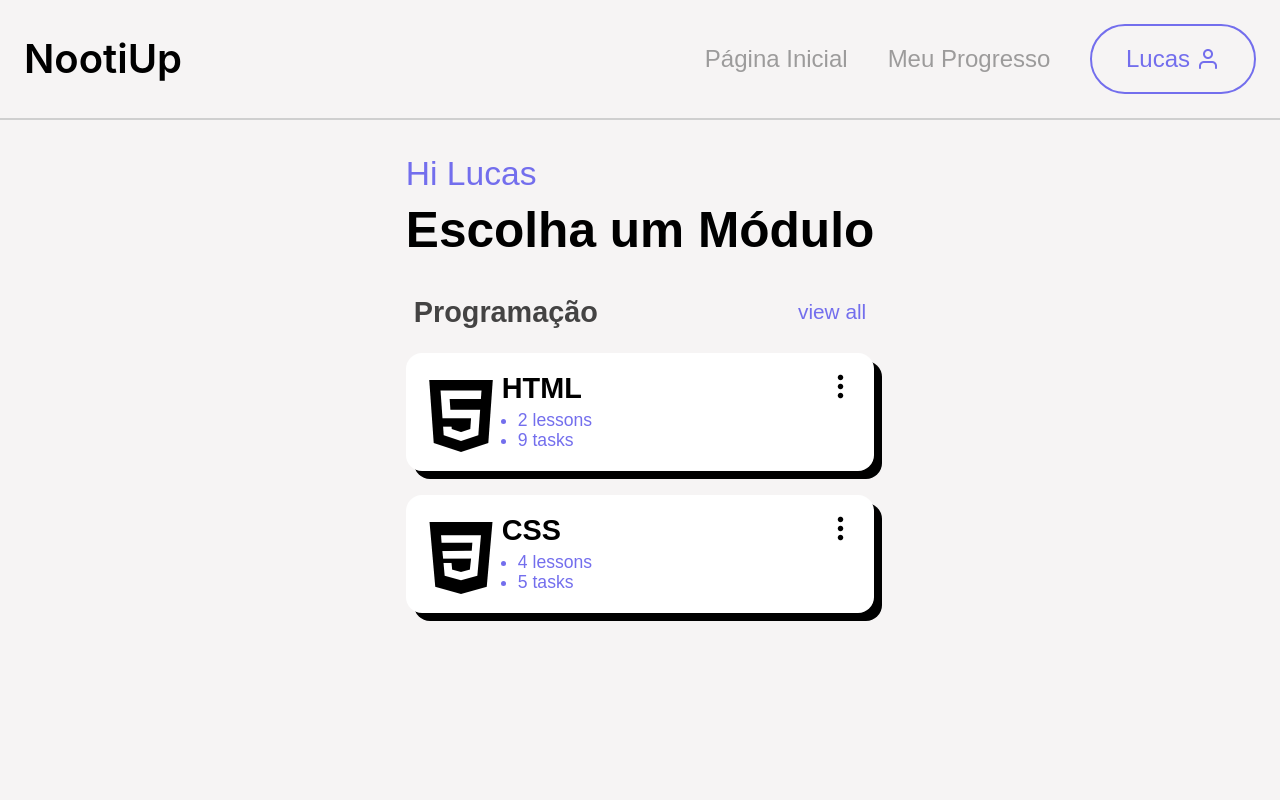
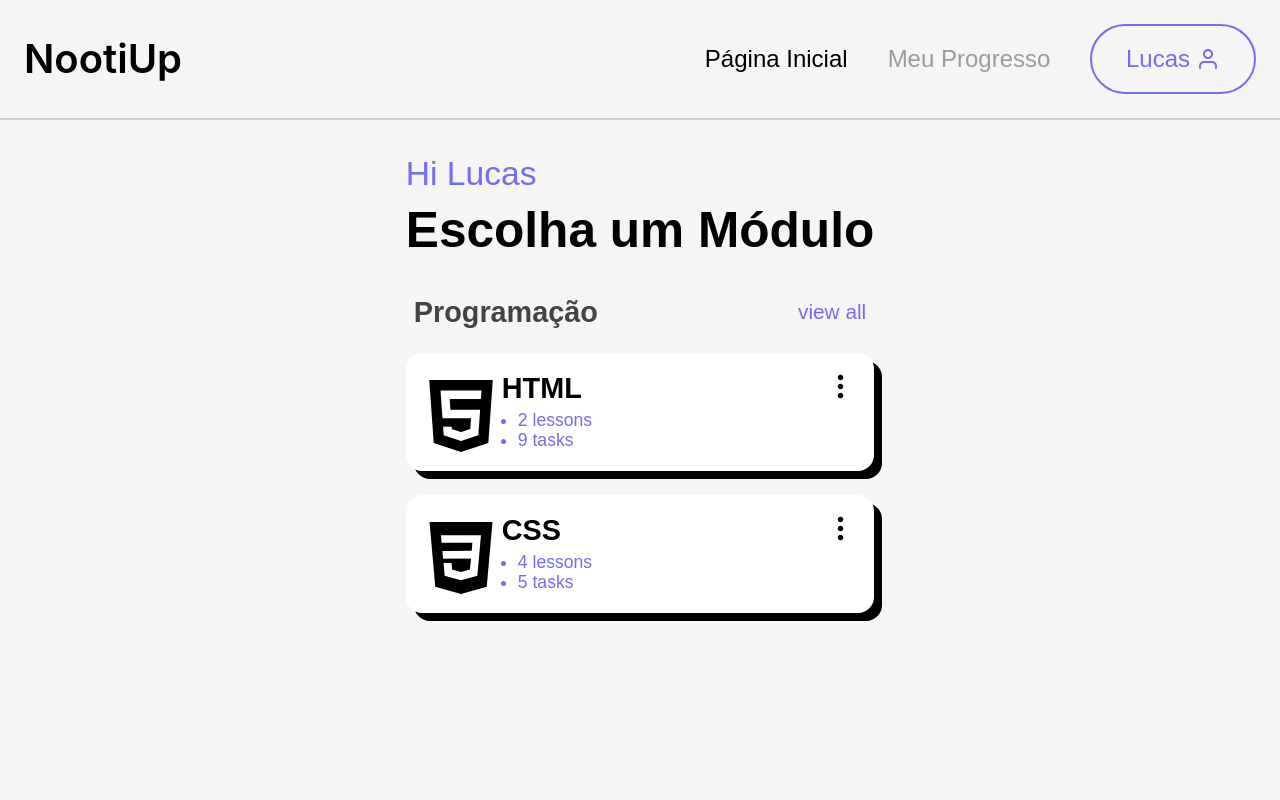
Before and after one commit to Lucas2907/NootiUp-frontend, a React (Vite) app: page / in a window 1280 px wide. Shown: the top 800 px of the page. Built offline with nearby package versions, Linux system fonts and the light colour scheme.

Commit message:
add functionality for active links

```diff
--- a/src/components/Header/Header.css
+++ b/src/components/Header/Header.css
@@ -25,3 +25,7 @@
   cursor: pointer;
   opacity: 70%;
 }
+
+.header__list-item_active {
+  opacity: 100%;
+}
--- a/src/components/Header/Header.tsx
+++ b/src/components/Header/Header.tsx
@@ -1,9 +1,10 @@
 import Logo from "../Logo/Logo"
 import RedirectButton from "../RedirectButton/RedirectButton"
-import { Link, useLocation } from "react-router-dom"
+import { Link, useLocation, NavLink } from "react-router-dom"
 
 function Header() {
     const { pathname } = useLocation()
+    const customClassName = ({ isActive }: { isActive: boolean }) => "header__list-item app-link " + (isActive ? "header__list-item_active " : "")
 
     const isSignin = pathname === "/signin"
     const isSignup = pathname === "/signup"
@@ -28,11 +29,11 @@ function Header() {
         <header className="header">
             <Logo />
             <nav className="header__list">
-                <Link className="app-link" to={"/"}><a className="header__list-item">Página Inicial</a></Link>
-                <Link className="app-link" to={"/my-progress"}><a className="header__list-item">Meu Progresso</a></Link>
-                <Link to={"/my-profile"} className="app-link"><RedirectButton text={"Lucas"} isLogged={true} /></Link>
-            </nav>
-        </header>
+                <NavLink className={customClassName} to={"/"}>Página Inicial</NavLink>
+                <NavLink className={customClassName} to={"/my-progress"}>Meu Progresso</NavLink>
+                <NavLink to={"/my-profile"} className="app-link"><RedirectButton text={"Lucas"} isLogged={true} /></NavLink>
+            </nav >
+        </header >
     )
 }
 
```
